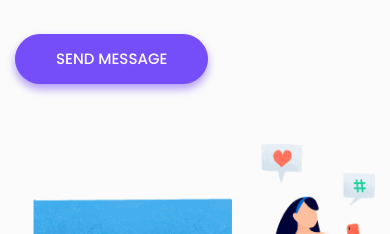
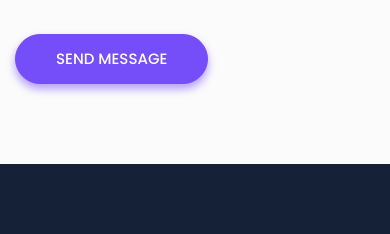
Before and after one commit to BluefishOS/FXProfit.github.io, a plain HTML site: page index.html in a window 390 px wide. Shown: the part 8883-9117 px from the top of the page. Drawn offline with Linux system fonts and the light colour scheme; files whose address does not match are found by name.

Commit message:
Update index.html

```diff
--- a/index.html
+++ b/index.html
@@ -500,7 +500,7 @@
                         </form>
                     </div> <!-- contact form -->
                 </div>
-                <div class="col-lg-6">
+                <div class="col-lg-6 d-none d-lg-block">
                     <div class="contact-img mt-60" >
                         <img src="assets/images/contact.png" class="img-fluid" alt="">
                     </div>
```
